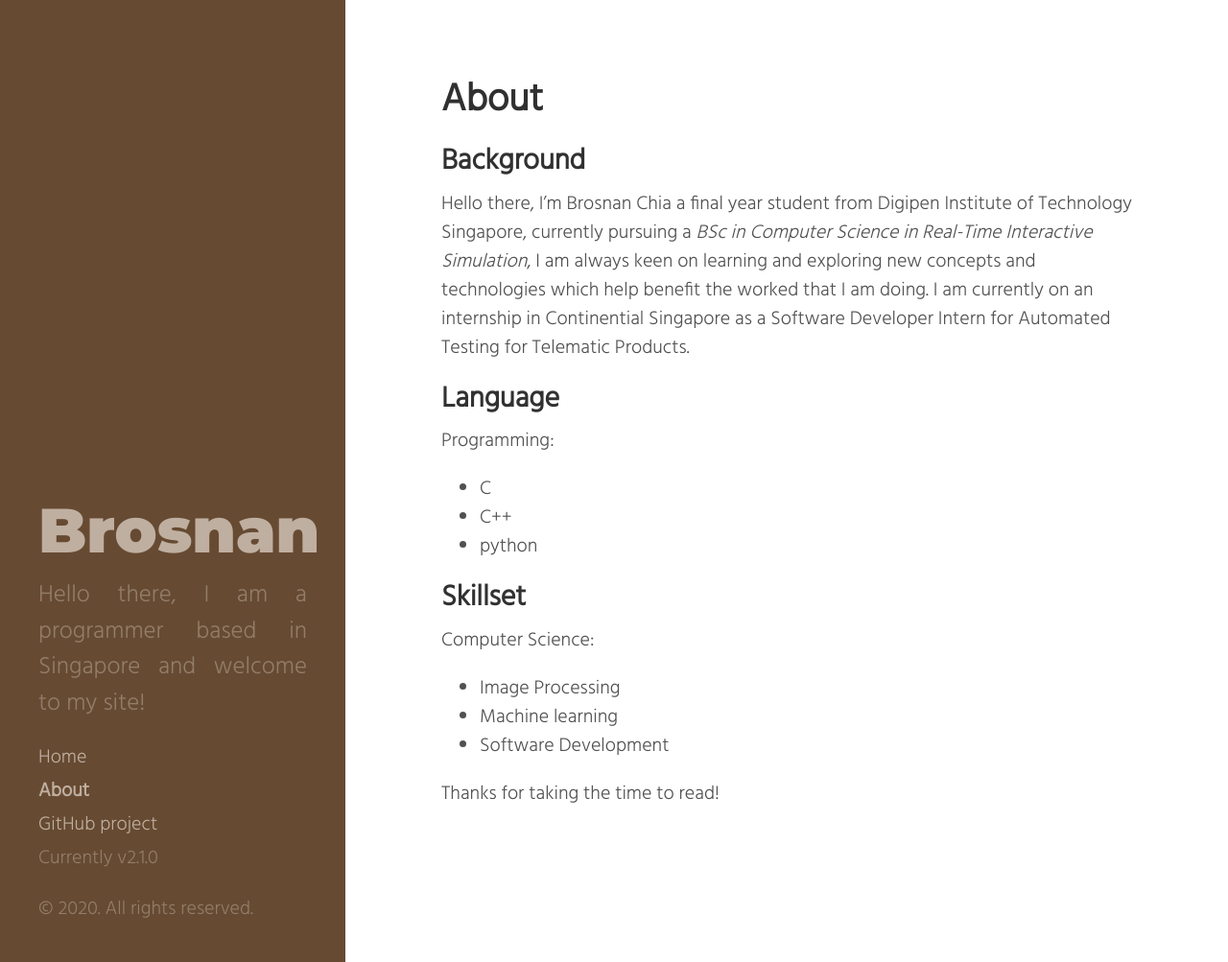
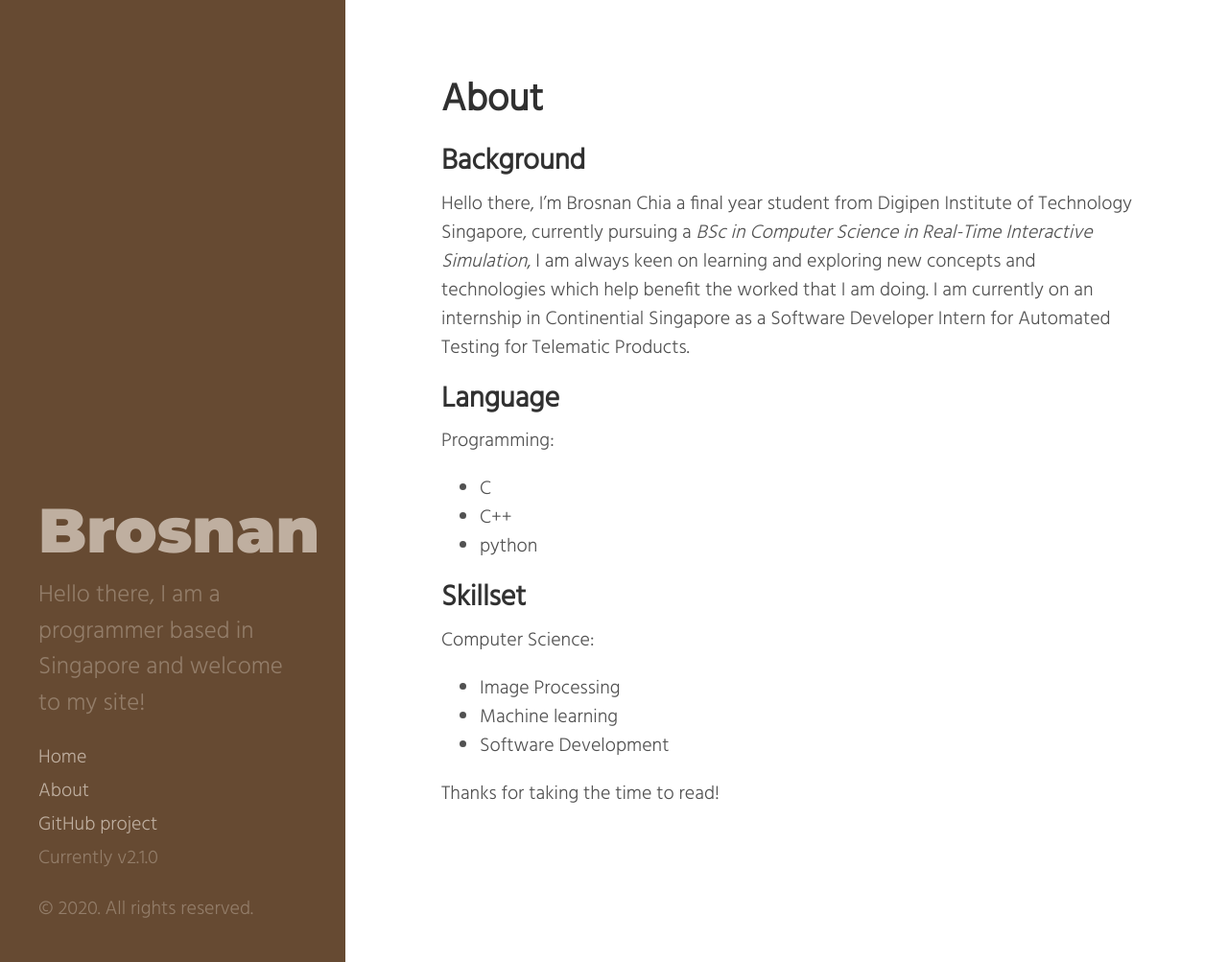
Before and after one commit to broscew/broscew.github.io, a Jekyll site: the page built from about.md, in a window 1280 px wide and 1003 px high. Shown: the whole window at 96% size. Built offline with Jekyll 4.4.1, drawn with Linux system fonts in a browser that asks for light colours.

Commit message:
additional styles

```diff
--- a/public/css/hyde.css
+++ b/public/css/hyde.css
@@ -68,7 +68,7 @@ html {
     left: 0;
     bottom: 0;
     width: 18rem;
-    text-align: justify;
+    text-align: left;
   }
 }
 
@@ -98,7 +98,7 @@ a.sidebar-nav-item:focus {
   text-decoration: underline;
 }
 .sidebar-nav-item.active {
-  font-weight: bold;
+  font-weight: none;
 }
 
 /* Sticky sidebar
--- a/public/css/poole.css
+++ b/public/css/poole.css
@@ -51,6 +51,8 @@ html {
   font-family: 'Montserrat', sans-serif;
   font-size: 16px;
   line-height: 1.5;
+  background-color: #f9f6ef;
+  color:(38, 25, 17,.5);
 }
 @media (min-width: 38em) {
   html {
```
